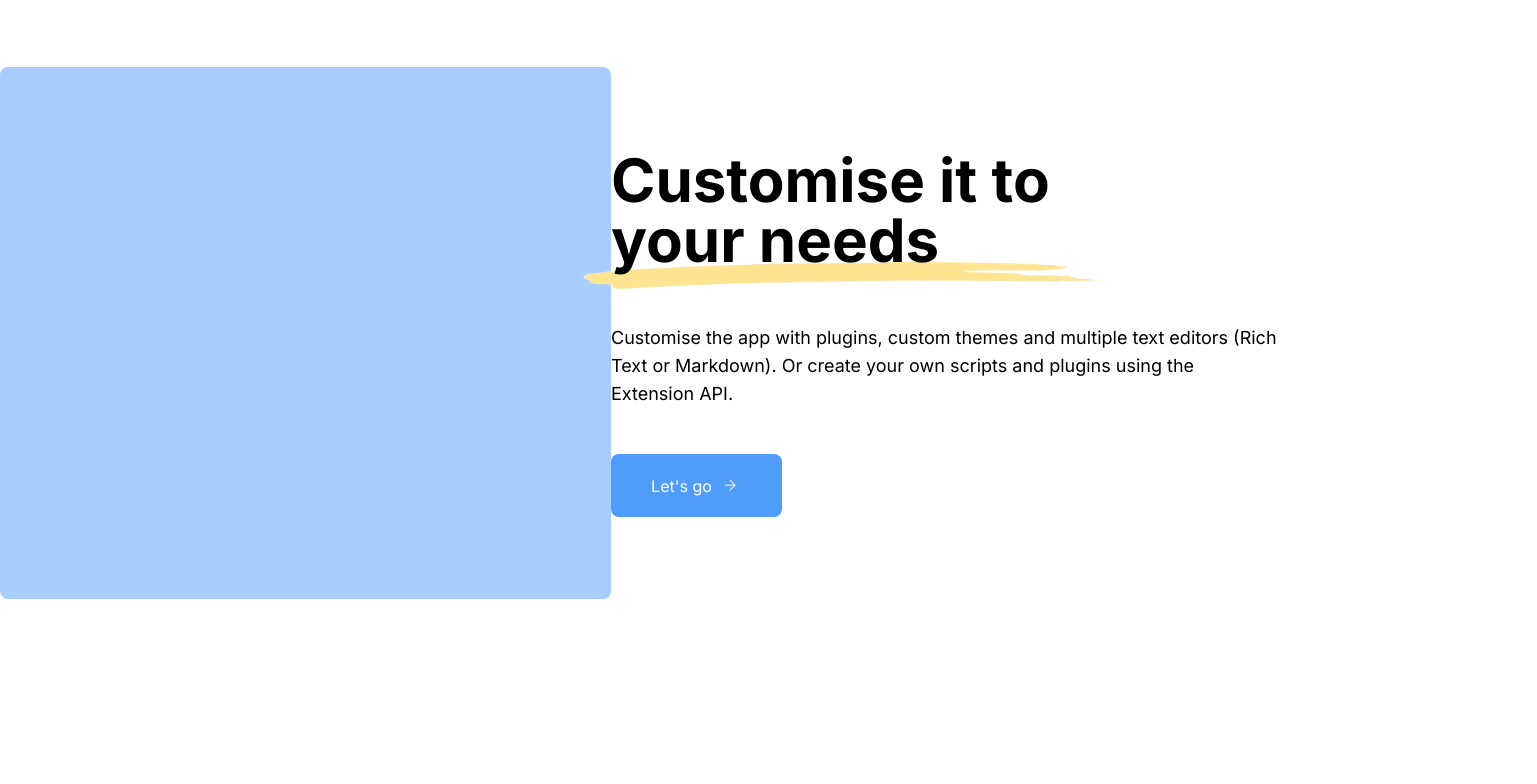
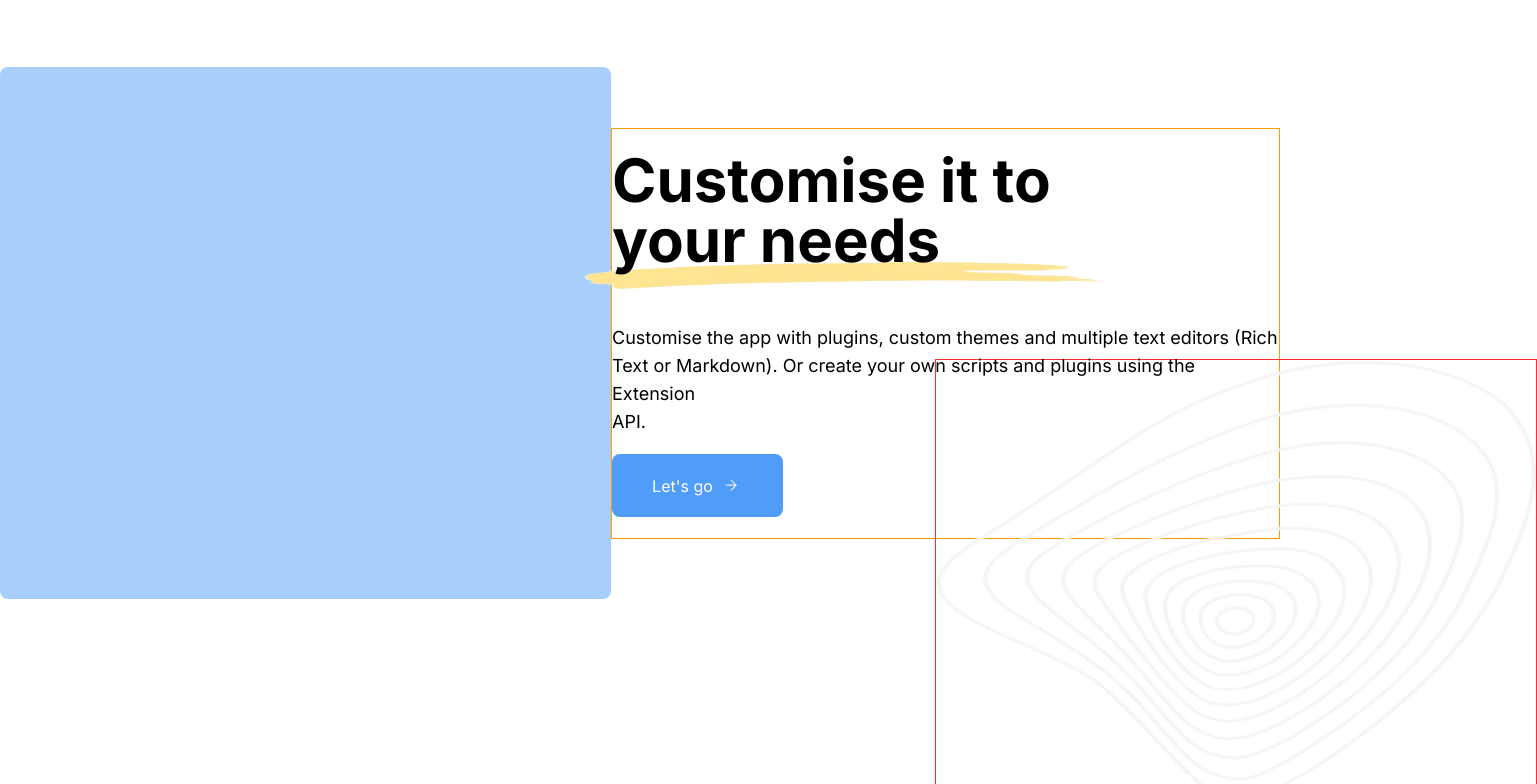
Before and after one commit to KINGvicttor/whitepace-landing-page, a Next.js app: page / in a window 1280 px wide. Shown: the part 3220-4004 px from the top of the page, 1537 px wide, since content can reach past the window. Before the commit the page ends 3959 px from the top, so only its background shows below. Built offline with nearby package versions, Linux system fonts and the light colour scheme.

Commit message:
customize section tweaks

```diff
--- a/src/components/CustomizeSection.tsx
+++ b/src/components/CustomizeSection.tsx
@@ -1,20 +1,22 @@
 import rightArrow from "../assets/img/right-arrow-icon.png"
 import titleBg from "../assets/img/bg-yellow.png"
+import containerBg from "../assets/img/spiral-bg.png"
 
 export const CustomizeSection = () => {
     return (
         <section className="w-full h-[812px] bg-white text-black">
             <div className="container mx-auto h-full flex items-center justify-between">
+                <img className="w-[602px] h-[448px] absolute mt-[500px] ml-[935px] border border-red-500" src={containerBg.src} />
                 <div className="w-[714px] h-[532px] bg-secondary-blue rounded-lg">
 
                 </div>
-                <div className="w-[669px] h-[411px] flex flex-col justify-center">
+                <div className="w-[669px] h-[411px] flex flex-col justify-center border border-amber-500">
                     <div className="w-[669px] h-[174px]">
                         <h1 className="text-6xl absolute font-bold">Customise it to <br /> your needs</h1>
                         <img className="w-[648px] h-[69px] mt-28 ml-[-150px]" src={titleBg.src} />
                     </div>
                     <div className="w-[669px] h-[90px]">
-                        <p className="text-lg">Customise the app with plugins, custom themes and multiple text editors (Rich Text or Markdown). Or create your own scripts and plugins using the Extension API.</p>
+                        <p className="text-lg absolute">Customise the app with plugins, custom themes and multiple text editors (Rich <br /> Text or Markdown). Or create your own scripts and plugins using the Extension <br /> API.</p>
                     </div>
                     <button className="flex justify-center items-center w-[171px] mt-10 h-[63px] rounded-lg border-primary-blue bg-primary-blue text-white cursor-pointer">
                         <p className="w-[67px] h-[23px]">Let's go</p>
```
Also changed, not shown: src/assets/img/spiral-bg.png (added).
